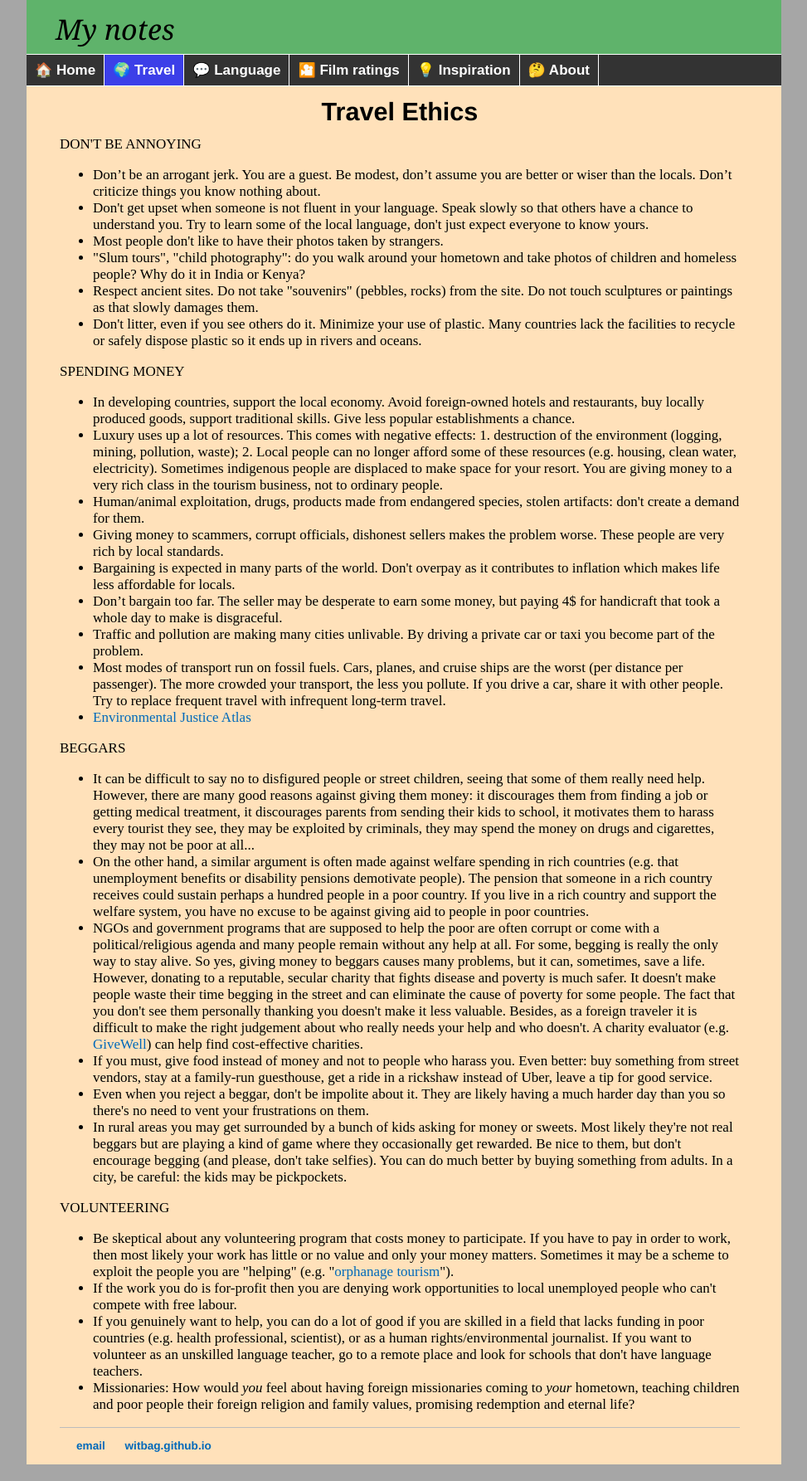
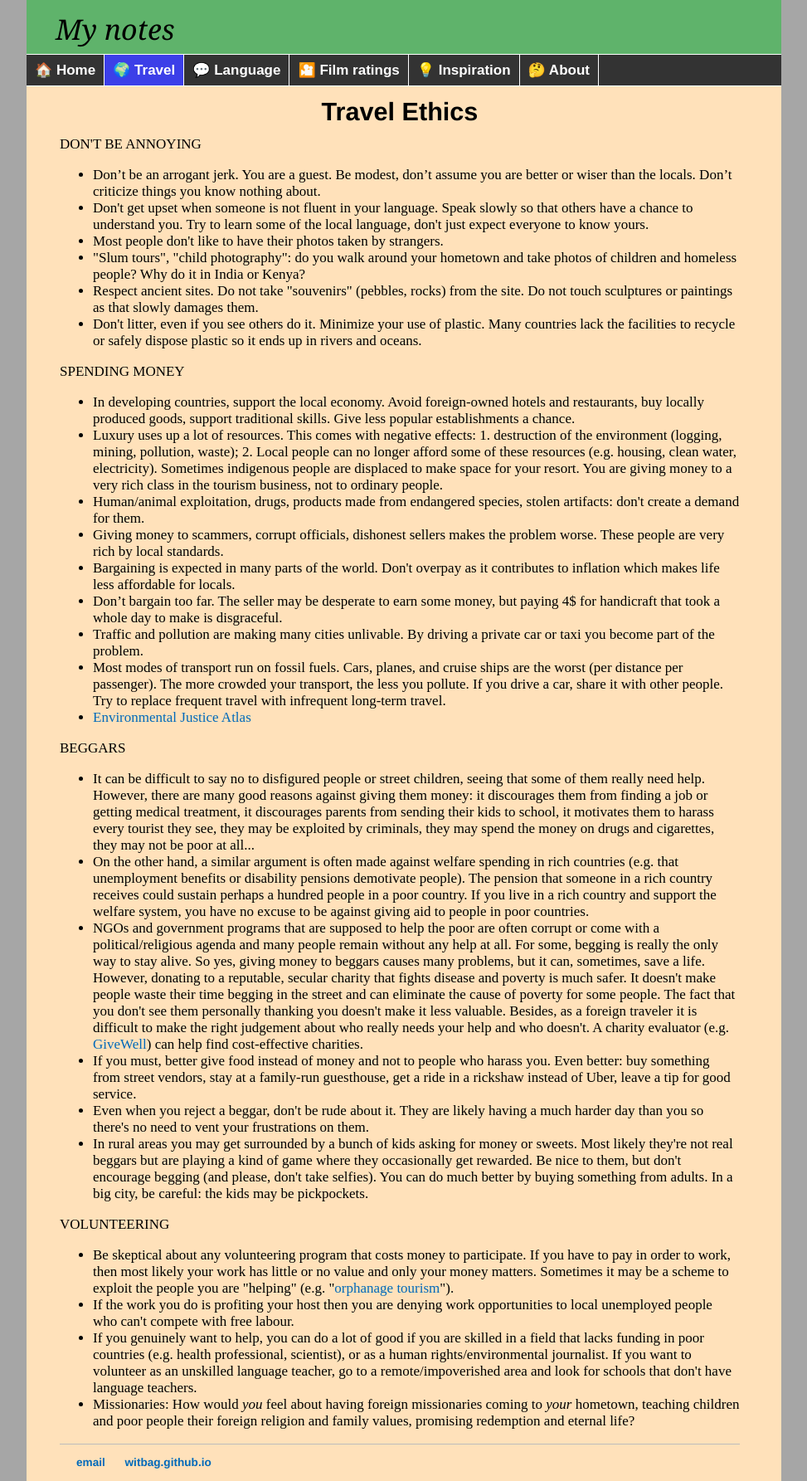
Before and after one commit to witbag/witbag.github.io, a Jekyll site: the page built from travel/ethics.html, in a window 1280 px wide. Shown: the whole page at 83% size, without its empty margins (153-1126 px from the left). Built offline with Jekyll 4.4.1, drawn with Linux system fonts in a browser that asks for light colours.

Commit message:
Update ethics.html

```diff
--- a/travel/ethics.html
+++ b/travel/ethics.html
@@ -34,13 +34,13 @@ title: Travel advice
 <li>It can be difficult to say no to disfigured people or street children, seeing that some of them really need help. However, there are many good reasons against giving them money: it discourages them from finding a job or getting medical treatment, it discourages parents from sending their kids to school, it motivates them to harass every tourist they see, they may be exploited by criminals, they may spend the money on drugs and cigarettes, they may not be poor at all...
 <li>On the other hand, a similar argument is often made against welfare spending in rich countries (e.g. that unemployment benefits or disability pensions demotivate people). The pension that someone in a rich country receives could sustain perhaps a hundred people in a poor country. If you live in a rich country and support the welfare system, you have no excuse to be against giving aid to people in poor countries.
 <li>NGOs and government programs that are supposed to help the poor are often corrupt or come with a political/religious agenda and many people remain without any help at all. For some, begging is really the only way to stay alive. So yes, giving money to beggars causes many problems, but it can, sometimes, save a life. However, donating to a reputable, secular charity that fights disease and poverty is much safer. It doesn't make people waste their time begging in the street and can eliminate the cause of poverty for some people. The fact that you don't see them personally thanking you doesn't make it less valuable. Besides, as a foreign traveler it is difficult to make the right judgement about who really needs your help and who doesn't. A charity evaluator (e.g. <a href="https://www.givewell.org/" target=_blank>GiveWell</a>) can help find cost-effective charities.
-<li>If you must, give food instead of money and not to people who harass you. Even better: buy something from street vendors, stay at a family-run guesthouse, get a ride in a rickshaw instead of Uber, leave a tip for good service.
-<li>Even when you reject a beggar, don't be impolite about it. They are likely having a much harder day than you so there's no need to vent your frustrations on them.
-<li>In rural areas you may get surrounded by a bunch of kids asking for money or sweets. Most likely they're not real beggars but are playing a kind of game where they occasionally get rewarded. Be nice to them, but don't encourage begging (and please, don't take selfies). You can do much better by buying something from adults. In a city, be careful: the kids may be pickpockets.
+<li>If you must, better give food instead of money and not to people who harass you. Even better: buy something from street vendors, stay at a family-run guesthouse, get a ride in a rickshaw instead of Uber, leave a tip for good service.
+<li>Even when you reject a beggar, don't be rude about it. They are likely having a much harder day than you so there's no need to vent your frustrations on them.
+<li>In rural areas you may get surrounded by a bunch of kids asking for money or sweets. Most likely they're not real beggars but are playing a kind of game where they occasionally get rewarded. Be nice to them, but don't encourage begging (and please, don't take selfies). You can do much better by buying something from adults. In a big city, be careful: the kids may be pickpockets.
 </ul>
 <a id="volun"></a><p>VOLUNTEERING</p>
 <ul>
 <li>Be skeptical about any volunteering program that costs money to participate. If you have to pay in order to work, then most likely your work has little or no value and only your money matters. Sometimes it may be a scheme to exploit the people you are "helping" (e.g. "<a href="https://www.theguardian.com/world/orphanage-tourism" target=_blank>orphanage tourism</a>").
-<li>If the work you do is for-profit then you are denying work opportunities to local unemployed people who can't compete with free labour.
-<li>If you genuinely want to help, you can do a lot of good if you are skilled in a field that lacks funding in poor countries (e.g. health professional, scientist), or as a human rights/environmental journalist. If you want to volunteer as an unskilled language teacher, go to a remote place and look for schools that don't have language teachers.
+<li>If the work you do is profiting your host then you are denying work opportunities to local unemployed people who can't compete with free labour.
+<li>If you genuinely want to help, you can do a lot of good if you are skilled in a field that lacks funding in poor countries (e.g. health professional, scientist), or as a human rights/environmental journalist. If you want to volunteer as an unskilled language teacher, go to a remote/impoverished area and look for schools that don't have language teachers.
 <li>Missionaries: How would <i>you</i> feel about having foreign missionaries coming to <i>your</i> hometown, teaching children and poor people their foreign religion and family values, promising redemption and eternal life?
```
